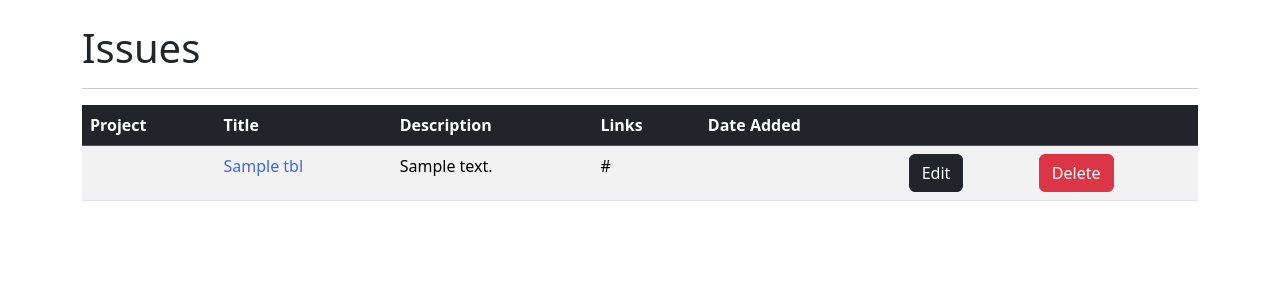
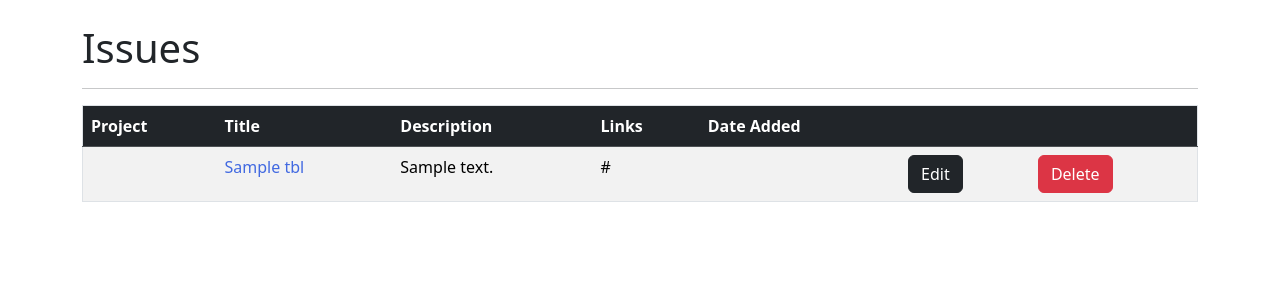
Before and after one commit to ColtanF/JobHunt, a Flask app: page /issues in a window 1280 px wide. Shown: the part 56-356 px from the top of the page. Run offline with Flask 2, Linux system fonts and the light colour scheme; tables that the repository leaves empty or names only in its code hold one stand-in row (values such as "Sample post"); parts of the project's set-up code (start-up, migrations or seed data) failed here and were passed over; some libraries are stand-ins or nearby versions.

Commit message:
Added border to table.

```diff
--- a/static/styles/default.css
+++ b/static/styles/default.css
@@ -5,3 +5,7 @@ a {
 a:hover {
     text-decoration: underline;
 }
+
+table {
+    border: 0.5px solid lightgray;
+}
```
